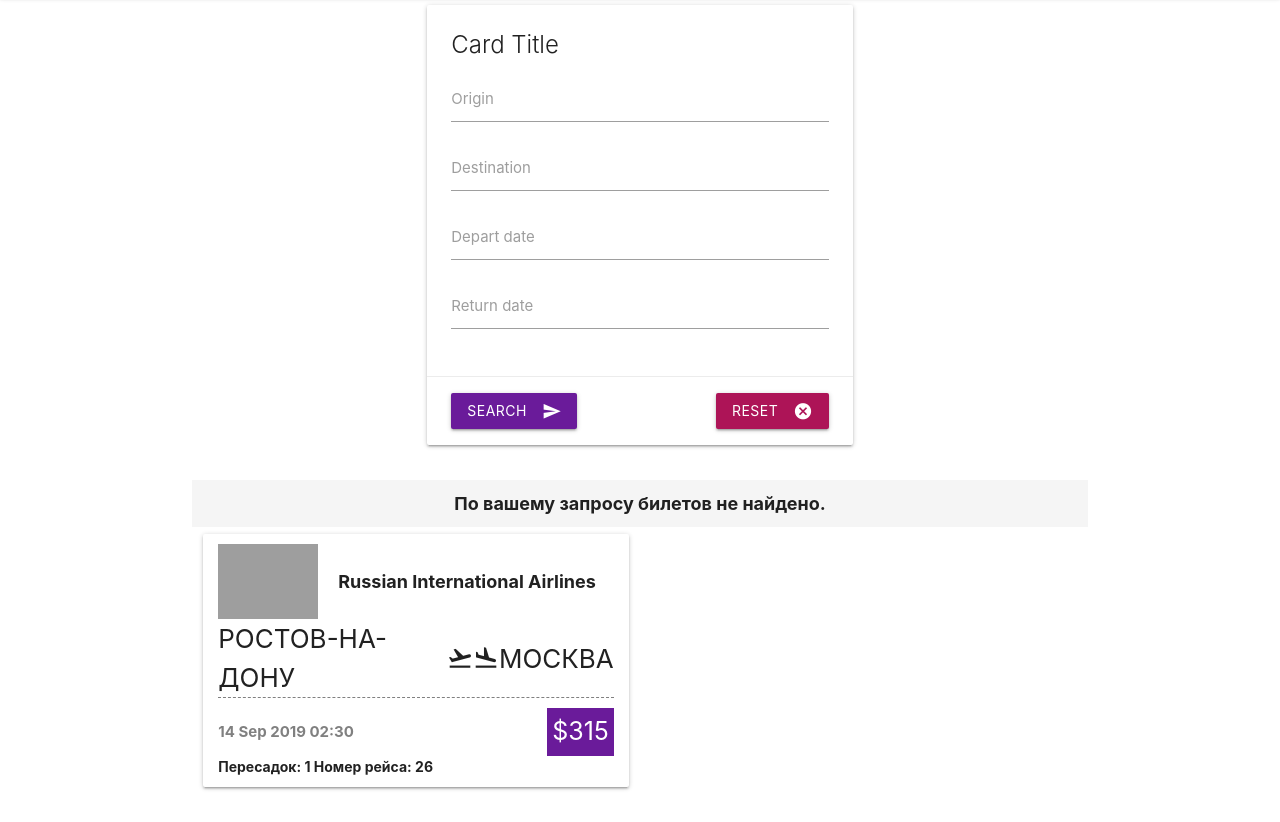
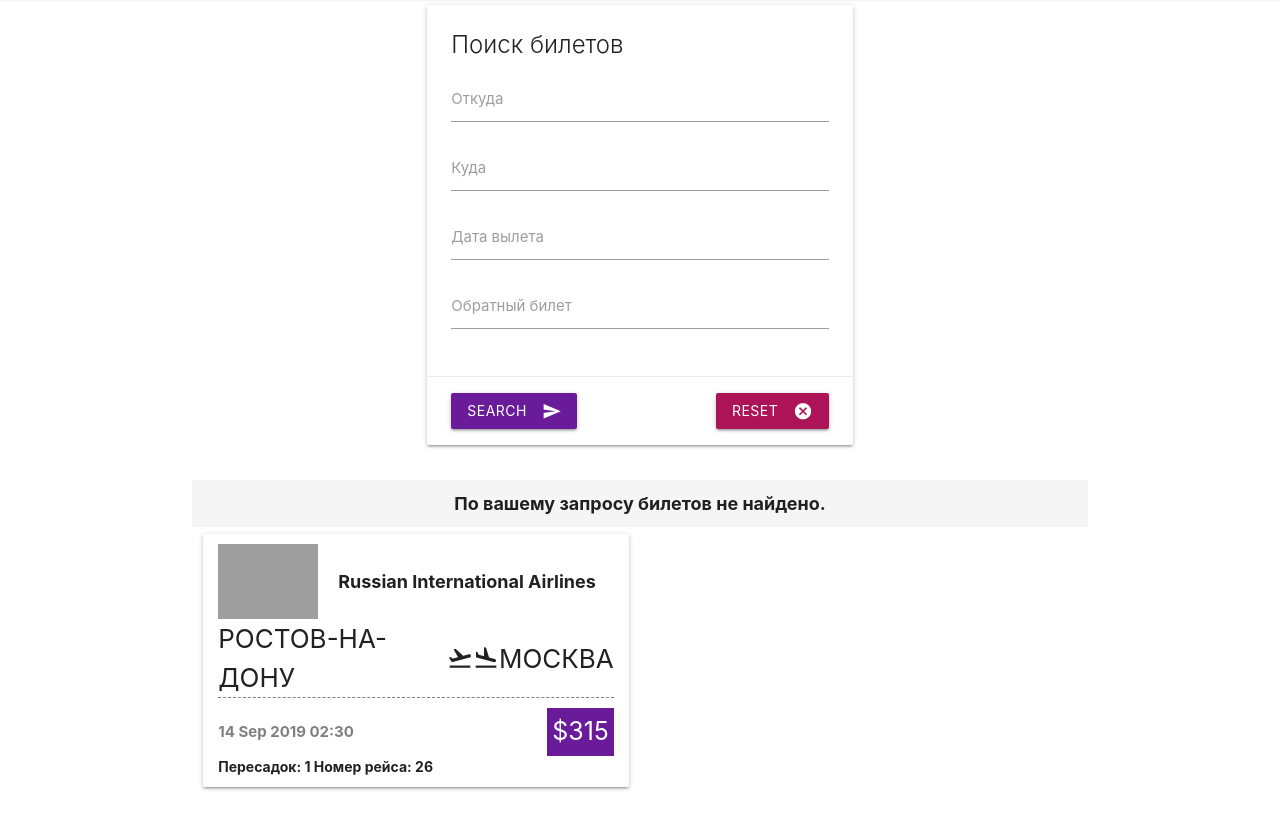
Before and after one commit to sergeiKhvalko/Avia-Tickets, a website built with webpack: page src/index.html in a window 1280 px wide. Shown: the part 67-889 px from the top of the page. Built offline with nearby package versions, Linux system fonts and the light colour scheme; some packages are replaced by stand-ins of ours; no server answers; grey boxes are pictures that could not be loaded.

Commit message:
some changes css

```diff
--- a/src/index.html
+++ b/src/index.html
@@ -39,22 +39,22 @@
                     <div class="card">
                         <form name="locationControls">
                             <div class="card-content">
-                                <span class="card-title">Card Title</span>
+                                <span class="card-title">Поиск билетов</span>
                                 <div class="input-field">
                                     <input type="text" id="autocomplete-origin" class="autocomplete">
-                                    <label for="autocomplete-origin">Origin</label>
+                                    <label for="autocomplete-origin">Откуда</label>
                                 </div>
                                 <div class="input-field">
                                     <input type="text" id="autocomplete-destination" class="autocomplete">
-                                    <label for="autocomplete-destination">Destination</label>
+                                    <label for="autocomplete-destination">Куда</label>
                                 </div>
                                 <div class="input-field">
                                     <input type="text" class="datepicker" id="datepicker-depart">
-                                    <label for="datepicker-depart">Depart date</label>
+                                    <label for="datepicker-depart">Дата вылета</label>
                                 </div>
                                 <div class="input-field">
                                     <input type="text" class="datepicker" id="datepicker-return">
-                                    <label for="datepicker-return">Return date</label>
+                                    <label for="datepicker-return">Обратный билет</label>
                                 </div>
                             </div>
                             <div class="card-action d-flex">
--- a/src/js/app.js
+++ b/src/js/app.js
@@ -17,7 +17,7 @@ document.addEventListener('DOMContentLoaded', e => {
 
   // handlers
   async function initApp() {
-    await locations.init();
+    await locations.init().then(res => console.log(res));
     formUI.setAutocompleteData(locations.shortCities);
   }
 
```
Also changed, not shown: dist/index.html (deleted), dist/style.css (deleted), 2 other files.
